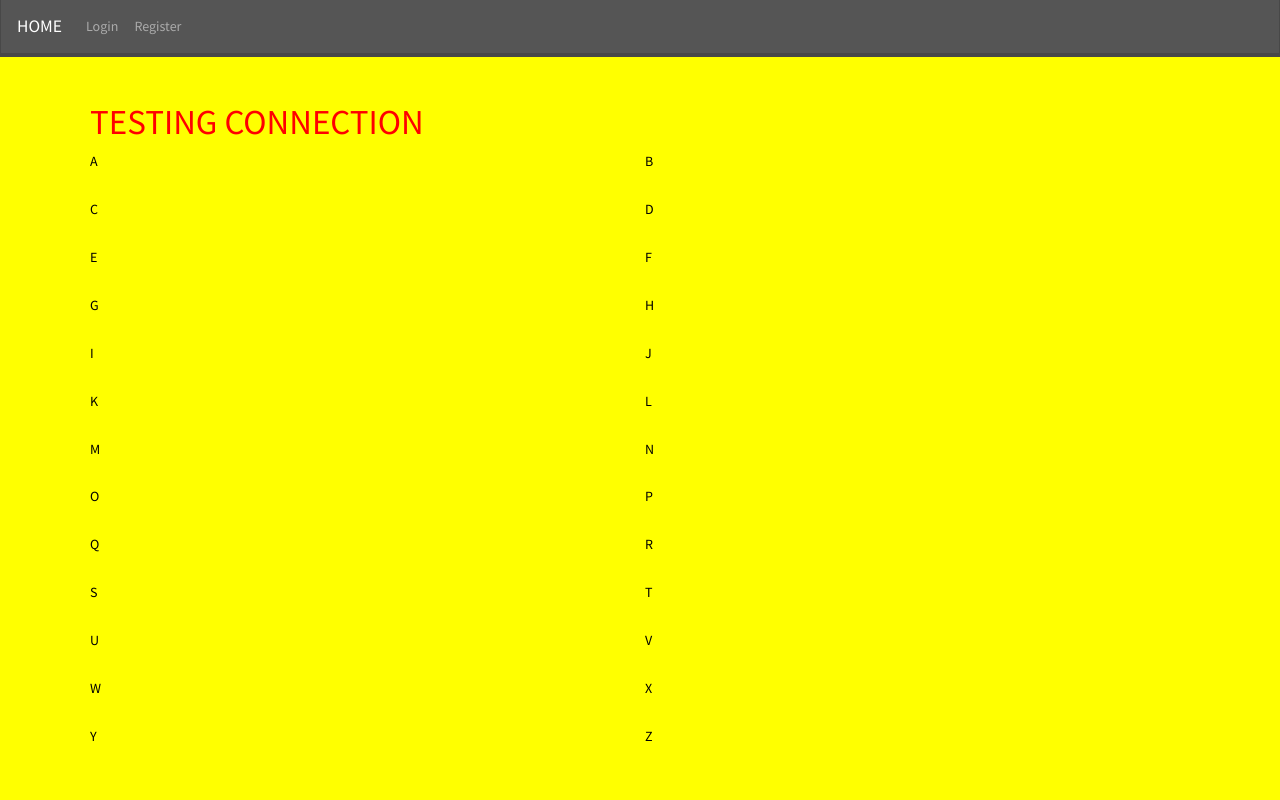
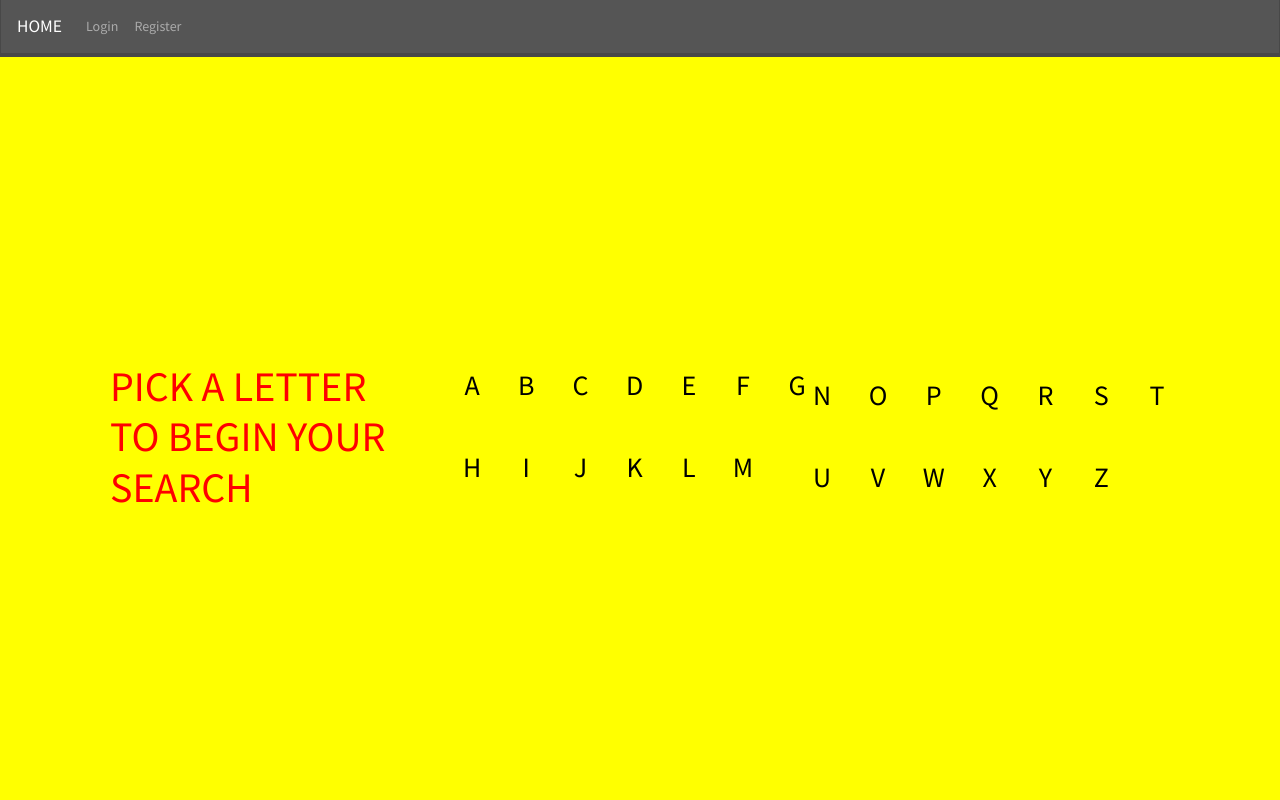
Before and after one commit to dacooper1/bacteria-database, a Flask app: page /index in a window 1280 px wide. Run offline with Flask 3, Linux system fonts and the light colour scheme; some libraries are stand-ins or nearby versions.

Commit message:
index style positioning  (title/nav)

```diff
--- a/static/styles.css
+++ b/static/styles.css
@@ -1,6 +1,4 @@
-h1 {
-    color: red;
-}
+
 
 
 .data_img {
@@ -23,12 +21,12 @@ a {
     color: black;
 }
 
-body {
-    background-color: yellow; /* Your existing background color */
+/* body {
+    background-color: yellow;
     display: flex;
     flex-direction: column;
-    min-height: 100vh; /* Ensure the body takes up the full height of the viewport */
-}
+    min-height: 100vh;
+} */
 
 .container {
     flex-grow: 1; /* This ensures the container grows to take up most of the page */
@@ -97,23 +95,94 @@ button:hover {
 
 /* home page */
 
-.letter:hover {
-    font-size: 2em;
+/* General body styling */
+/* General body styling */
+/* General body styling */
+/* General body styling */
+/* General body styling */
+/* General body styling */
+/* General body styling */
+body {
+    background-color: yellow;
+    margin: 0;
+    padding: 0;
+    height: 100vh;
+    display: flex;
+    flex-direction: column;
 }
 
+/* Navbar at the top */
+nav {
+    background-color: grey;
+    padding: 10px 20px;
+    width: 100%;
+    display: flex;
+    justify-content: space-between;
+    align-items: center;
+    position: fixed; /* Fix the navbar at the top */
+    top: 0;
+    left: 0;
+    z-index: 1000; /* Keep navbar on top of everything */
+    margin: 0; /* Remove any margins */
+}
+
+/* Ensure the content starts below the fixed navbar */
+/* body {
+    padding-top: 60px;
+} */
+
+/* Layout for the main content: Title on the left, list on the right */
+main {
+    display: flex;
+    justify-content: flex-start; /* Aligns title and list horizontally */
+    align-items: center; /* Centers both vertically */
+    width: 100%;
+    max-width: 1200px; /* Controls the width of the content block */
+    margin: 0 auto;
+    padding: 20px;
+    flex-grow: 1; /* Ensure the main content grows and centers vertically */
+}
+
+/* Title styling on the left */
+h1 {
+    color: red;
+    font-size: 3em;
+    line-height: 1.2;
+    text-align: left;
+    margin-right: 50px; /* Adds space between the title and the list */
+    flex-shrink: 0;
+    width: 300px; /* Ensures it wraps properly */
+}
+
+/* Styling for the grid of letters (on the right) */
 .index {
     display: grid;
-    grid-template-columns: repeat(2, 1fr); /* Creates 2 equal columns */
-    gap: 10px; /* Adds space between items */
-    list-style-type: none; /* Removes the bullet points */
-    padding: 0; /* Removes padding */
+    grid-template-columns: repeat(7, 1fr); /* 7 columns for better spacing */
+    gap: 30px; /* Adds space between list items */
+    list-style-type: none;
+    padding: 0;
+    margin: 0;
+    max-width: 700px; /* Controls how wide the grid is */
+}
+
+/* Ensure separate rows for A-M and N-Z */
+.first-row {
+    margin-bottom: 20px; /* Adds space between the first and second row */
 }
 
 .index li {
-    margin-bottom: 10px; /* Adds space between list items */
+    text-align: center;
 }
 
+/* Links inside list items */
 .index a {
     text-decoration: none;
-    color: black; /* Adjust the color as needed */
+    color: black;
+    font-size: 2em;
+    transition: font-size 0.3s ease;
 }
+
+/* Hover effect to increase letter size */
+.letter:hover {
+    font-size: 2.5em;
+}
--- a/templates/home.html
+++ b/templates/home.html
@@ -2,10 +2,23 @@
 
 {% block content %}
 
-<h1>TESTING CONNECTION</h1>
-    <ul class="index" data-columns="2">
-    {% for letter in alphabet %}
-            <li class="letter"> <a href="/index/{{letter}}">{{ letter }}</a></li>
-    {% endfor %}
+<main>
+    <h1>PICK A LETTER TO BEGIN YOUR SEARCH</h1>
+
+    <!-- First row (A-M) -->
+    <ul class="index first-row">
+        {% for letter in alphabet[:13] %}
+            <li class="letter"><a href="/index/{{ letter }}">{{ letter }}</a></li>
+        {% endfor %}
     </ul>
+
+    <!-- Second row (N-Z) -->
+    <ul class="index second-row">
+        {% for letter in alphabet[13:] %}
+            <li class="letter"><a href="/index/{{ letter }}">{{ letter }}</a></li>
+        {% endfor %}
+    </ul>
+</main>
+
+
 {% endblock %}
```
